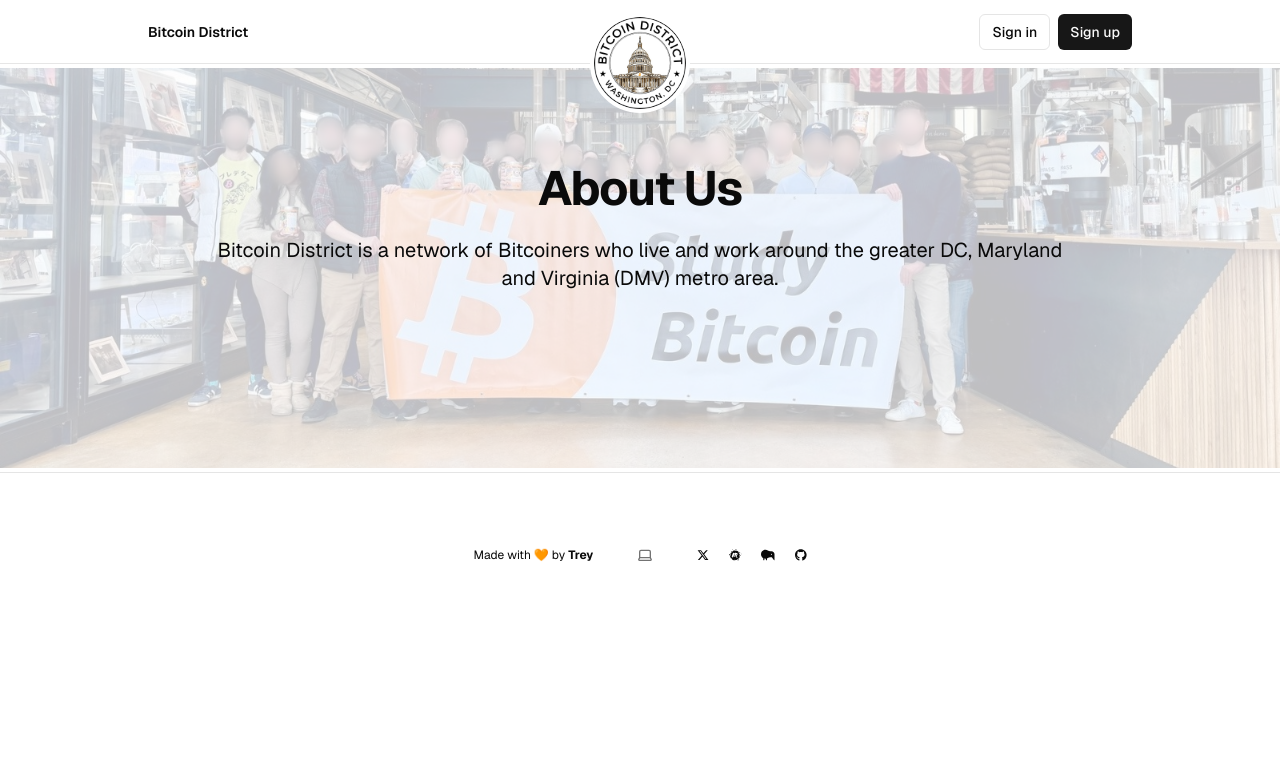
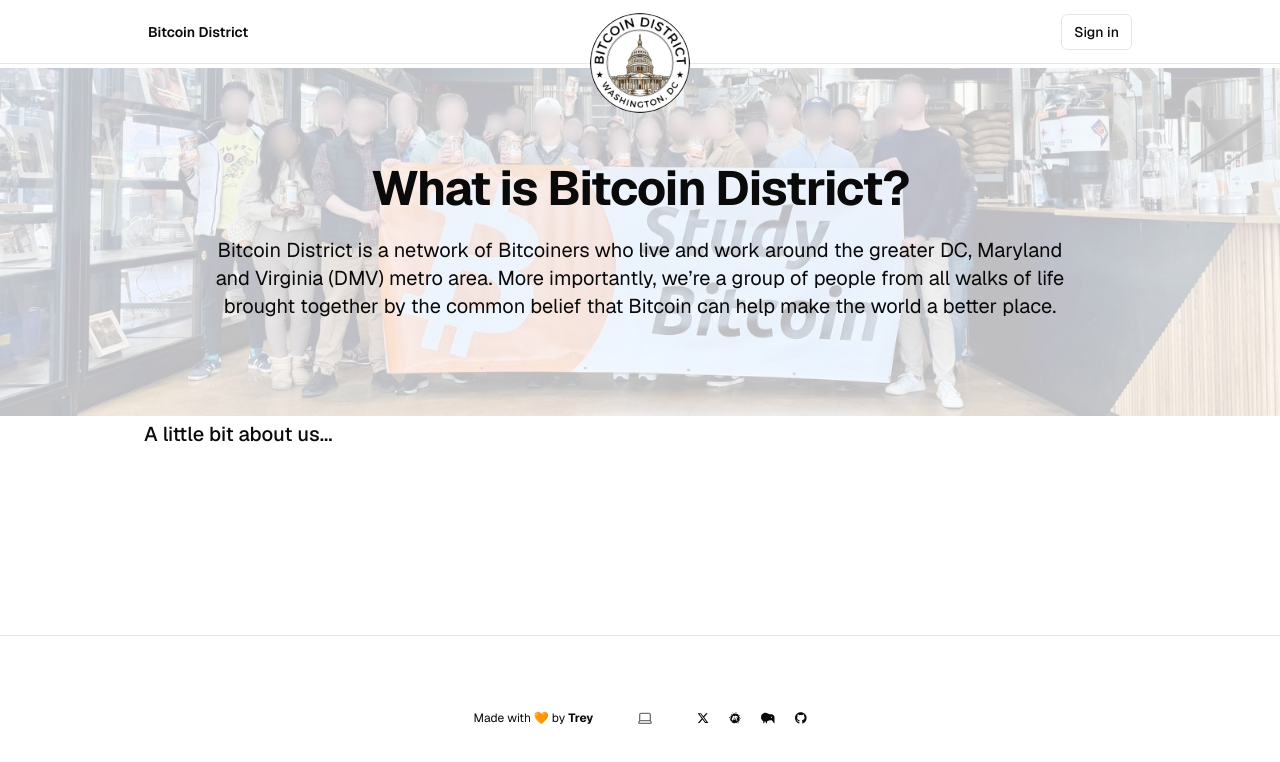
Before and after one commit to BitcoinDistrict/bitcoindistrict.org, a Next.js app: page /about in a window 1280 px wide. Shown: the top 762 px of the page. Built offline with nearby package versions, Linux system fonts and the light colour scheme; no server answers.

Commit message:
minor updates

```diff
--- a/app/(auth-pages)/forgot-password/page.tsx
+++ b/app/(auth-pages)/forgot-password/page.tsx
@@ -4,7 +4,6 @@
 import { Input } from "@/components/ui/input";
 import { Label } from "@/components/ui/label";
 import Link from "next/link";
-import { SmtpMessage } from "../sign-up/email-alias-message";
 
 export default async function ForgotPassword(props: {
   searchParams: Promise<Message>;
@@ -31,7 +30,6 @@
           <FormMessage message={searchParams} />
         </div>
       </form>
-      <SmtpMessage />
     </>
   );
 }
--- a/app/about/page.tsx
+++ b/app/about/page.tsx
@@ -2,13 +2,19 @@
 
 export default function AboutPage() {
     return (
+      <>
       <HeroSection
-      title="About Us"
-      description="Bitcoin District is a network of Bitcoiners who live and work around the greater DC, Maryland and Virginia (DMV) metro area.​"
+      title="What is Bitcoin District?"
+      description="Bitcoin District is a network of Bitcoiners who live and work around the greater DC, Maryland and Virginia (DMV) metro area. More importantly, we’re a group of people from all walks of life brought together by the common belief that Bitcoin can help make the world a better place.​"
       image="/images/hero/hero-compass.jpg"
       backgroundOverlay={true}
       variant="centered"
     >
     </HeroSection>
+    <main className="flex-1 flex flex-col gap-6 px-4 max-w-5xl mx-auto w-full">
+      <h2 className="font-medium text-xl mb-4">A little bit about us...</h2>
+    </main>
+
+    </>
     );
   }
--- a/app/layout.tsx
+++ b/app/layout.tsx
@@ -63,10 +63,11 @@
                   <div className="absolute left-1/2 transform -translate-x-1/2 -bottom-[50px] z-10">
                     <Image
                       src="/images/logos/bd.png"
+                      //href={siteConfig.url}
                       alt={`${siteConfig.title} Logo`}
                       width={100}
                       height={100}
-                      className="rounded-full border-4 border-background"
+                      className="rounded-full border-3 border-background"
                     />
                   </div>
                   {!hasEnvVars ? <EnvVarWarning /> : <HeaderAuth />}
--- a/components/header-auth.tsx
+++ b/components/header-auth.tsx
@@ -35,15 +35,6 @@
             >
               <Link href="/sign-in">Sign in</Link>
             </Button>
-            <Button
-              asChild
-              size="sm"
-              variant={"default"}
-              disabled
-              className="opacity-75 cursor-none pointer-events-none"
-            >
-              <Link href="/sign-up">Sign up</Link>
-            </Button>
           </div>
         </div>
       </>
@@ -63,9 +54,6 @@
       <Button asChild size="sm" variant={"outline"}>
         <Link href="/sign-in">Sign in</Link>
       </Button>
-      <Button asChild size="sm" variant={"default"}>
-        <Link href="/sign-up">Sign up</Link>
-      </Button>
     </div>
   );
 }
--- a/components/hero.tsx
+++ b/components/hero.tsx
@@ -35,7 +35,7 @@
     <section
       className={cn(
         'relative w-full',
-        image && 'overflow-hidden min-h-[50vh]',
+        image && 'overflow-hidden min-h-[40vh]',
         variants[variant],
         className
       )}
```
Also changed, not shown: 1 other file (tests, documents, lock files or other folders).
